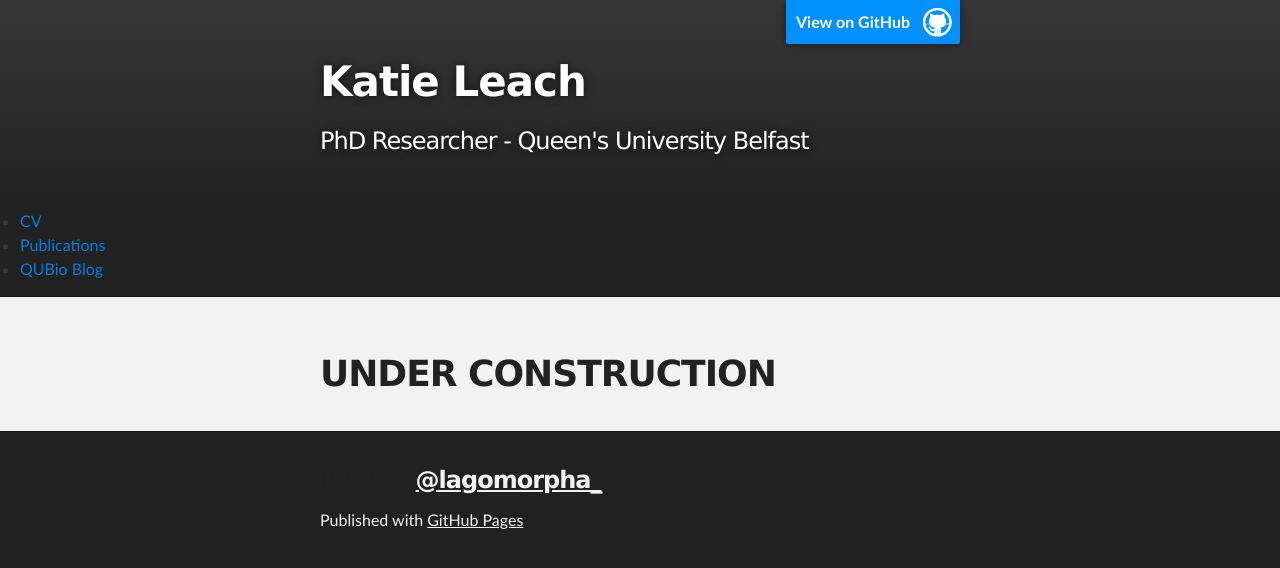
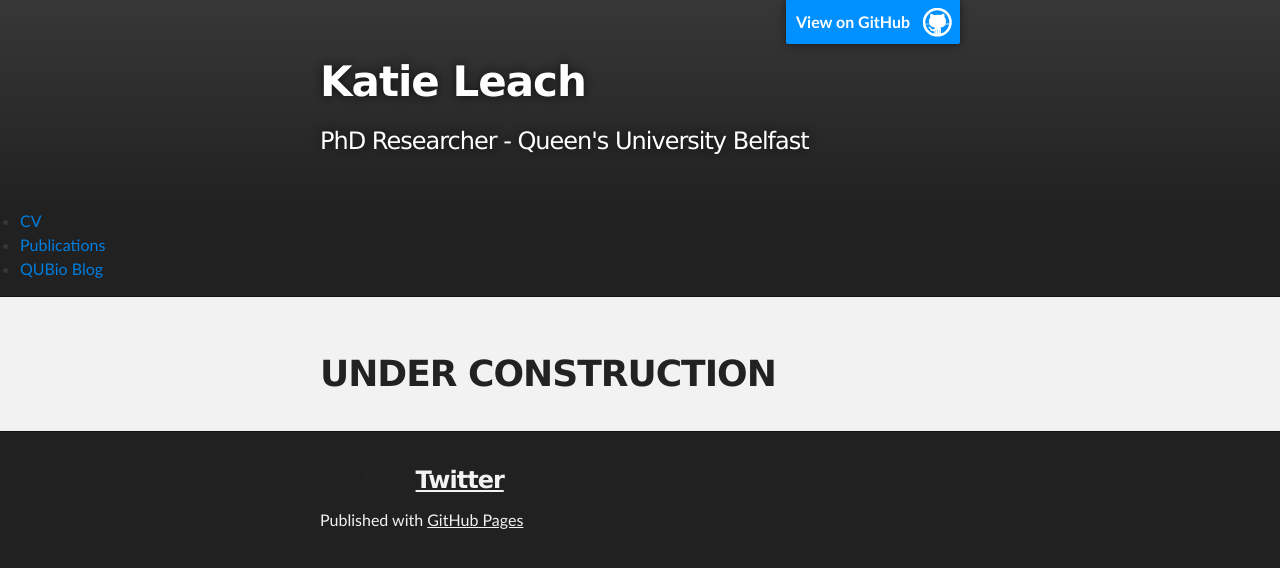
Before and after one commit to katieleach/katieleach.github.io, a Jekyll site: the page index.html, which Jekyll copies as it is, in a window 1280 px wide. Shown: the top 568 px of the page. Built offline with Jekyll 4.4.1, drawn with Linux system fonts in a browser that asks for light colours.

Commit message:
Update index.html

```diff
--- a/index.html
+++ b/index.html
@@ -64,7 +64,7 @@
     <!-- FOOTER  -->
     <div id="footer_wrap" class="outer">
       <footer class="inner">
-      	<h3>Twitter <a href=www.twitter.com/lagomorpha_>@lagomorpha_</a></h3>
+      	<h3>Twitter <a href="www.twitter.com/lagomorpha_">Twitter</a></h3>
       	<p>Published with <a href="https://pages.github.com">GitHub Pages</a></p>
       </footer>
     </div>
```
